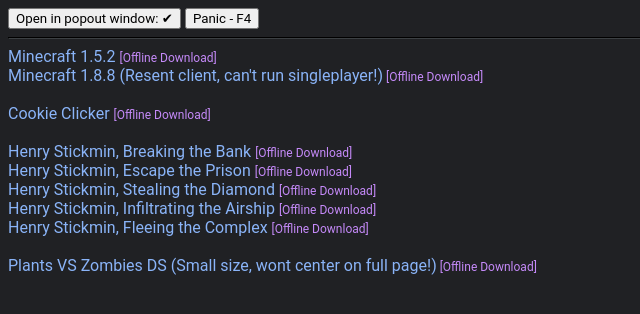
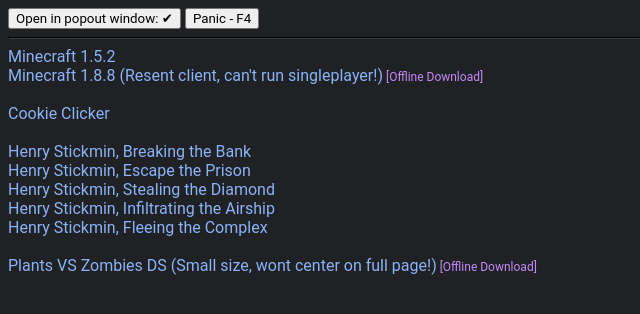
Before and after one commit to ribosomic/ribosomic.github.io, a plain HTML site: page index.html in a window 1280 px wide. Both pictures are taken after a click on the link "Minecraft 1.5.2". Shown: the whole page, without its empty margins (0-640 px from the left). Drawn offline with Linux system fonts and the light colour scheme.

Commit message:
Update index.html

```diff
--- a/index.html
+++ b/index.html
@@ -84,20 +84,23 @@
 					var container = document.createElement('div');
 
 					var link = document.createElement('a');
-					var linkdownload = CreateElementFromHTML('<a class="special" style="font-size: 12px" href="javascript:void(0)"> [Offline Download]</a>');
-
 					var linebreak = document.createElement('br');
 
 					link.innerHTML = Pages[Index].title + ' ' + (Pages[Index].note || '');
 					link.href = 'javascript:void(0);'
 
 					link.setAttribute('index', Index)
-					linkdownload.setAttribute('index', Index)
 
 					link.addEventListener("click", function(e) {
-						LoadPageNoTrace(LoadPageHTML(LoadPage(this.getAttribute('index'))), false, this.getAttribute('index'))
+						LoadPageNoTrace(this.getAttribute('index'), false)
 					});
 
+					container.appendChild(link);
+
+					if (Pages[Index].offline){
+						var linkdownload = CreateElementFromHTML('<a class="special" style="font-size: 12px" href="javascript:void(0)"> [Offline Download]</a>');
+
+						linkdownload.setAttribute('index', Index)
 						linkdownload.addEventListener("click", function(e) {
 							var Index = this.getAttribute('index')
 							if (Pages[Index].url != null){
@@ -123,11 +126,10 @@
 								location.href = 'data:text/html;charset=UTF-8,' + encodeURIComponent(Pages[Index].html)
 							}
 						});
+						container.appendChild(linkdownload)
+					}
 
-					container.appendChild(link);
-					container.appendChild(linkdownload)
 					container.appendChild(linebreak);
-
 					Main.appendChild(container);
 				}
 			}
```
Lines whose indentation alone changed are shown as unchanged.
